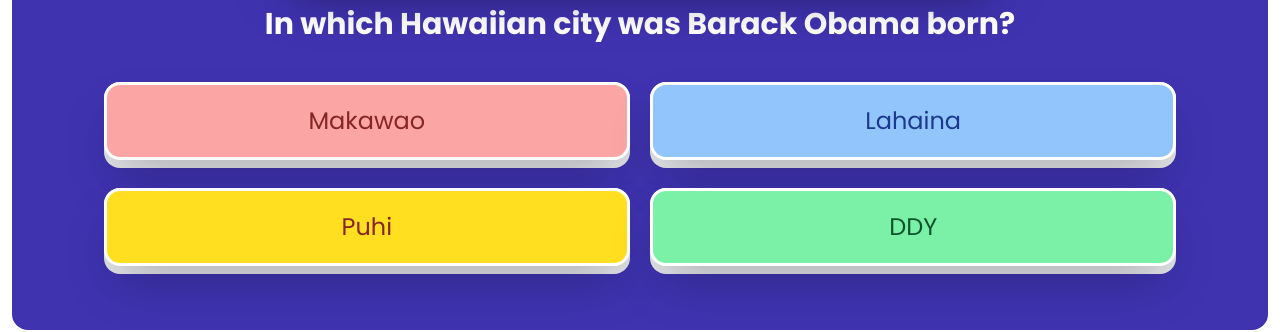
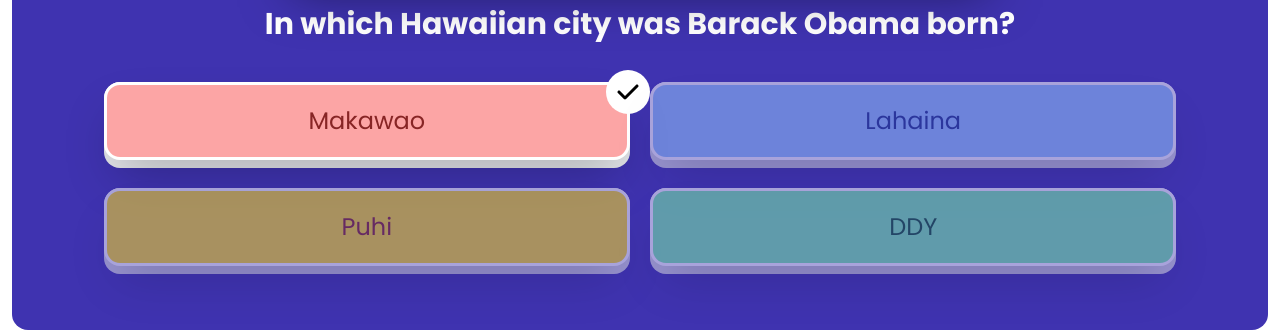
Before and after one commit to issamhamamid/QuizzMe, a React (Vite) app in the folder frontend/: page /question in a window 1280 px wide. Shown: the part 446-778 px from the top of the page. Built offline with nearby package versions, Linux system fonts and the light colour scheme.

Commit message:
question component corrct answer ui

```diff
--- a/frontend/src/components/Question.tsx
+++ b/frontend/src/components/Question.tsx
@@ -1,6 +1,6 @@
 
 import { HiUsers } from "react-icons/hi";
-
+import { FaCheck } from "react-icons/fa6";
 
 export const Question = () => {
     return (
@@ -32,26 +32,33 @@
                 <h1 className='text-3xl text-white font-bold mb-10  text-center'>In which Hawaiian city was Barack Obama
                     born?</h1>
 
-                <div className=' flex flex-col w-full xl:w-9/10 xl:grid xl:grid-cols-2 gap-5 '>
-                    <button className=' cursor-pointer bg-gray-200 pb-2 rounded-2xl'>
+                <div className=' flex flex-col w-full xl:w-9/10 xl:grid xl:grid-cols-2 gap-5 relative '>
+
+
+                    <button className=' cursor-pointer bg-gray-200 pb-2 rounded-2xl relative'>
+                        <div className='bg-white h-11 w-11 rounded-full absolute -right-5 -top-3 flex items-center justify-center '>
+                            <FaCheck className='text-[1.5rem]  '/>
+
+                        </div>
                         <div className='py-5 bg-[#FCA5A5] rounded-2xl border-3 border-white shadow-2xl '>
                             <p className='text-center text-[#872525] text-2xl '>Makawao</p>
                         </div>
                     </button>
 
-                    <button className=' cursor-pointer bg-gray-200 pb-2 rounded-2xl'>
-                        <div className='py-5 bg-[#93C5FD] rounded-2xl border-3 border-white shadow-2xl '>
+                    <button className='opacity-55 cursor-pointer bg-gray-200 pb-2 rounded-2xl'>
+                    <div className='py-5 bg-[#93C5FD] rounded-2xl border-3 border-white shadow-2xl '>
                             <p className='text-center text-blue-900 text-2xl '>Lahaina</p>
                         </div>
                     </button>
 
-                    <button className=' cursor-pointer bg-gray-200 pb-2 rounded-2xl'>
+                    <button className=' opacity-55  cursor-pointer bg-gray-200 pb-2 rounded-2xl'>
                         <div className='py-5 bg-yellow-300 rounded-2xl border-3 border-white shadow-2xl '>
                             <p className='text-center text-[#872525] text-2xl '>Puhi</p>
                         </div>
                     </button>
 
-                    <button className=' cursor-pointer bg-gray-200 pb-2 rounded-2xl'>
+                    <button className=' opacity-55 cursor-pointer bg-gray-200 pb-2 rounded-2xl relative'>
+
                         <div className='py-5 bg-green-300 rounded-2xl border-3 border-white shadow-2xl '>
                             <p className='text-center text-green-900 text-2xl '>DDY</p>
                         </div>
```
